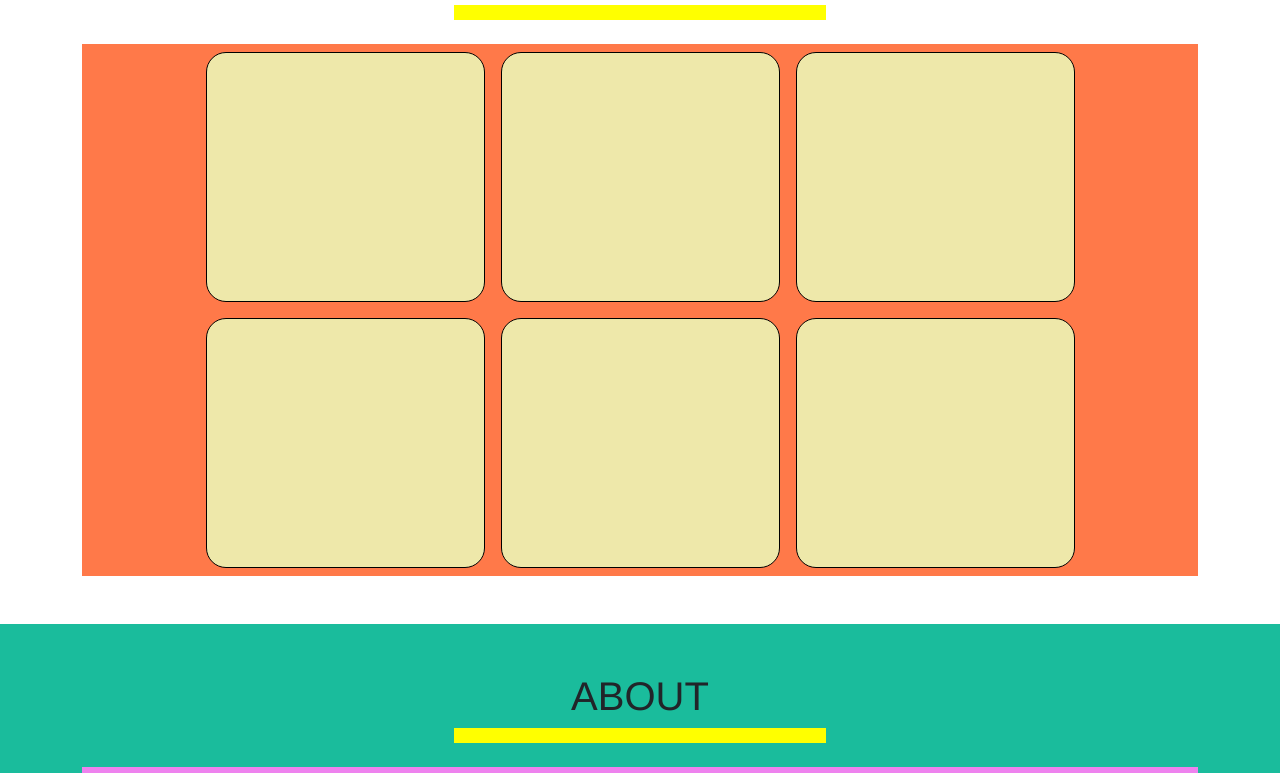
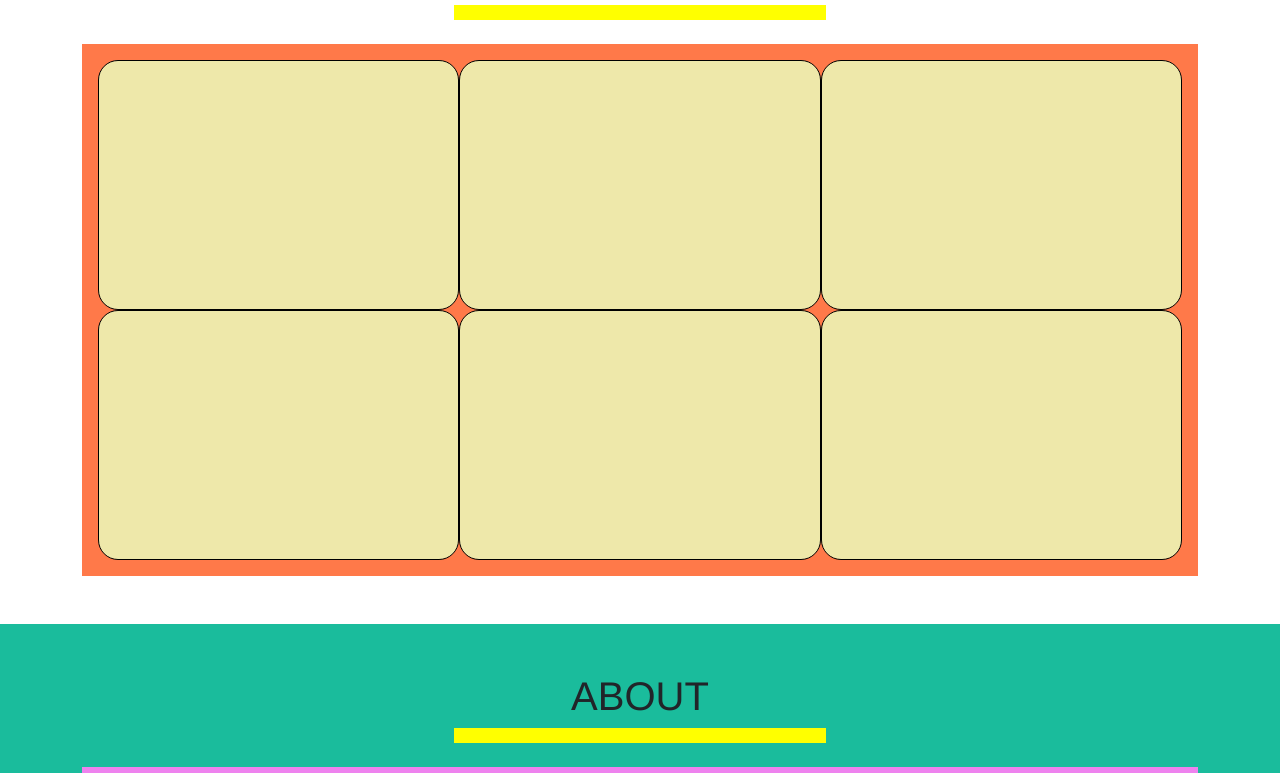
Before and after one commit to AntonioRusso1997/html-css-bootstrap-freelancer, a plain HTML site: page index.html in a window 1280 px wide. Shown: the part 749-1522 px from the top of the page. Drawn offline with nearby package versions, Linux system fonts and the light colour scheme.

Commit message:
Little correction

```diff
--- a/index.html
+++ b/index.html
@@ -37,24 +37,24 @@
                 <h1>PORTFOLIO</h1>
                 <div id="star-hr" class="col-4 mb-4 m-auto"></div>
                 <div id="portfolio" class="container">
-                    <div class="row justify-content-center">
+                    <div class="row p-3 justify-content-center">
 
-                        <div class="portfolio-box col-3 m-2">
+                        <div class="portfolio-box col-md-6 col-lg-4">
 
                         </div>
-                        <div class="portfolio-box col-3 m-2">
+                        <div class="portfolio-box col-md-6 col-lg-4">
 
                         </div>
-                        <div class="portfolio-box col-3 m-2">
+                        <div class="portfolio-box col-md-6 col-lg-4">
 
                         </div>
-                        <div class="portfolio-box col-3 m-2">
+                        <div class="portfolio-box col-md-6 col-lg-4">
 
                         </div>
-                        <div class="portfolio-box col-3 m-2">
+                        <div class="portfolio-box col-md-6 col-lg-4">
 
                         </div>
-                        <div class="portfolio-box col-3 m-2">
+                        <div class="portfolio-box col-md-6 col-lg-4">
 
                         </div>
                     </div>
@@ -70,9 +70,9 @@
                 <div id="star-hr" class="col-4 mb-4 m-auto"></div>
                 <div id="about" class="container p-3">
                     <div class="row justify-content-center p-2">
-                        <div class="about-text col-5 m-2"><p>Lorem ipsum, dolor sit amet consectetur adipisicing elit. Perspiciatis eaque itaque debitis tenetur dicta modi dolores ab veritatis sunt, impedit iste, asperiores in saepe consequatur quae iusto fugiat nobis necessitatibus.</p></div>
+                        <div class="about-text col-lg-4 m-2 "><p>Lorem ipsum, dolor sit amet consectetur adipisicing elit. Perspiciatis eaque itaque debitis tenetur dicta modi dolores ab veritatis sunt, impedit iste, asperiores in saepe consequatur quae iusto fugiat nobis necessitatibus.</p></div>
 
-                        <div class="about-text col-5 m-2"><p>Lorem ipsum dolor sit, amet consectetur adipisicing elit. Debitis id rem expedita ipsa nesciunt magni. Corrupti ratione, omnis amet dicta aspernatur vitae hic, explicabo voluptas voluptatem labore obcaecati praesentium harum.</p></div>
+                        <div class="about-text col-lg-4 m-2"><p>Lorem ipsum dolor sit, amet consectetur adipisicing elit. Debitis id rem expedita ipsa nesciunt magni. Corrupti ratione, omnis amet dicta aspernatur vitae hic, explicabo voluptas voluptatem labore obcaecati praesentium harum.</p></div>
                     </div>
                     <a class="btn btn-xl btn-outline-light" href="#">
                         <i class="fas fa-download me-2"></i>
```
